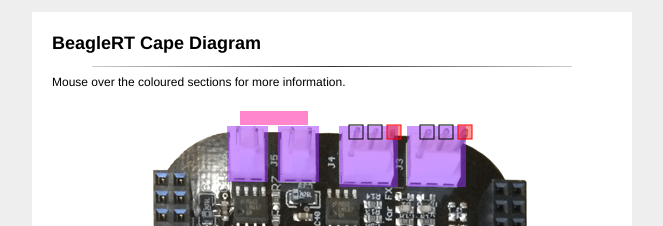
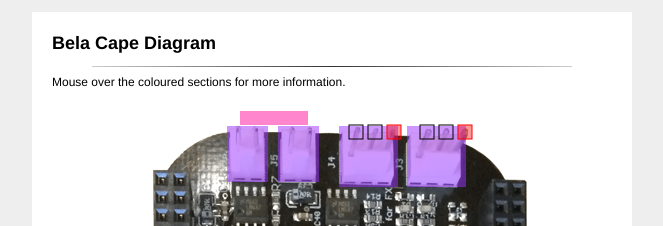
Before and after one commit to disastrid/bela_site_update, a Jekyll site: the page belaDiagram/index.html, which Jekyll copies as it is, in a window 1280 px wide. Shown: the top 226 px of the page, without its empty margins (308-971 px from the left). Built offline with Jekyll 4.4.1, drawn with Linux system fonts in a browser that asks for light colours; nearby versions of some CDN libraries.

Commit message:
Bela, not BeagleRT ... about time!

```diff
--- a/belaDiagram/index.html
+++ b/belaDiagram/index.html
@@ -13,7 +13,7 @@
     <div id="container">
 
         <div id="title">
-            <h1>BeagleRT Cape Diagram</h1>
+            <h1>Bela Cape Diagram</h1>
             <hr />
             <p>Mouse over the coloured sections for more information.</p>
         </div><!-- end title  -->
```
